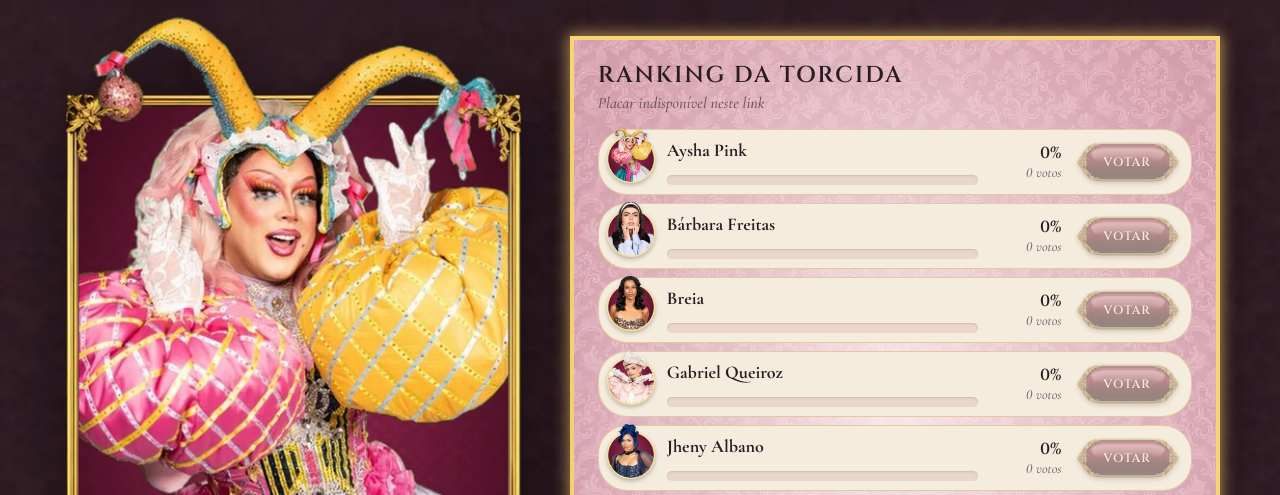
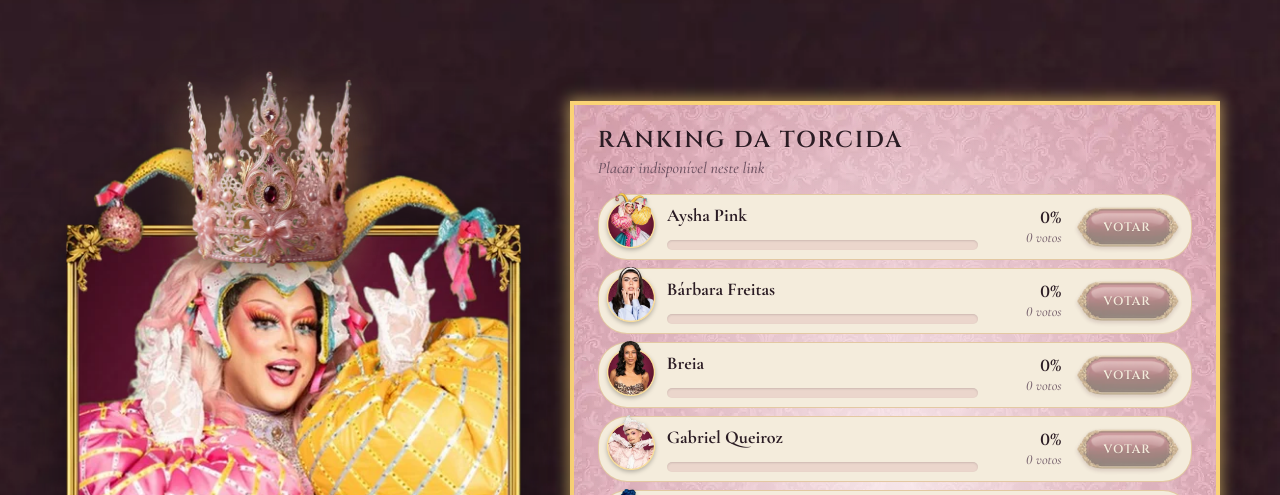
Before and after one commit to danielcotrim1-cyber/corrida-da-corrida, a plain HTML site: page index.html in a window 1280 px wide. Shown: the part 267-762 px from the top of the page. Drawn offline with nearby package versions, Linux system fonts and the light colour scheme.

Commit message:
Coroa de cola quente 3D animada na cabeça da winner; remove card sem foto
Co-Authored-By: Claude Opus 5.5 <noreply@anthropic.com>
Claude-Session: https://claude.ai/code/session_01TSKXYpFVNA2GHbmrVgxUKd

```diff
--- a/index.html
+++ b/index.html
@@ -261,6 +261,16 @@ header.topo .logo-wrap{display:flex;align-items:center;gap:14px}
 .carta-x{position:absolute;top:10px;right:14px;background:none;border:0;font:400 30px/1 var(--serif);color:#5e1430;cursor:pointer}
 @media(max-width:600px){.carta-papel{padding:38px 22px 28px}.carta h2{font-size:18px}.carta-btn svg{width:50px;height:38px}.carta-btn span{font-size:9px}}
 .lk .tag{justify-self:start}.lk.fone .bar{width:100%}.lk.fone .ln{width:100%}.lk.fone .vote{width:100%}.lk.fone.top .ph img{filter:drop-shadow(0 0 10px rgba(250,211,118,.9)) drop-shadow(0 14px 22px rgba(43,12,24,.45))}
+/* coroa 3D flutuando na cabeça da winner */
+.retrato-q{position:relative;margin-top:clamp(70px,11vw,130px)!important}
+section.coroa{overflow:visible;overflow-x:clip}
+.coroa3d{position:absolute;width:36%;z-index:3;transform:translate(-50%,-80%);pointer-events:none;perspective:600px}
+.coroa3d img{display:block;width:100%;height:auto;transform-origin:50% 90%;animation:coroaFlutua 4.2s ease-in-out infinite;filter:drop-shadow(0 10px 14px rgba(43,12,24,.55)) drop-shadow(0 0 18px rgba(250,211,118,.45))}
+.coroa3d i{position:absolute;width:10px;height:10px;border-radius:50%;background:radial-gradient(circle,#fff 0 20%,rgba(255,236,190,.9) 35%,transparent 70%);opacity:0;animation:brilho 2.8s ease-in-out infinite}
+.coroa3d i:nth-of-type(1){left:48%;top:6%}.coroa3d i:nth-of-type(2){left:22%;top:38%;animation-delay:.9s}.coroa3d i:nth-of-type(3){left:76%;top:30%;animation-delay:1.8s}
+@keyframes coroaFlutua{0%,100%{transform:translateY(0) rotateY(-14deg) rotateZ(-3deg)}25%{transform:translateY(-7%) rotateY(0deg) rotateZ(0deg)}50%{transform:translateY(-2%) rotateY(14deg) rotateZ(3deg)}75%{transform:translateY(-8%) rotateY(0deg) rotateZ(0deg)}}
+@keyframes brilho{0%,100%{opacity:0;transform:scale(.3)}50%{opacity:1;transform:scale(1.6)}}
+@media(prefers-reduced-motion:reduce){.coroa3d img,.coroa3d i{animation:none}}
 </style>
 
 </head>
@@ -387,6 +397,9 @@ const CAST=[
  {id:"talitah",name:"Talitah Sampaio Girls",ig:"sampaiogirls",st:"in"}
 ];
 const PEDRA={paizinho:"assets/paizinho-pedra.webp",peter:"assets/peter-pedra.webp",rhanyane:"assets/rhanyane-pedra.webp"}; /* eliminadas petrificadas no elenco */
+/* coroa de cola quente 3D na cabeça de quem lidera · x/y = topo da cabeça em % do retrato */
+const CABECA={aysha:[45,12],barbara:[47,4],breia:[48,3],gabriel:[52,3],jheny:[45,3],latyffa:[48,3],matthel:[45,10],peter:[38,3],rhanyane:[45,5],paizinho:[47,3],sttefone:[47,4],talitah:[50,12]};
+const coroaEm=id=>{const [x,y]=CABECA[id]||[50,4];return `<span class="coroa3d" style="left:${x}%;top:${y}%" aria-hidden="true"><img src="assets/coroa.webp" alt=""><i></i><i></i><i></i></span>`};
 const PHOTOS={ /* retrato: capa (com moldura já aplicada) · icone: avatar redondo do ranking */
  aysha:{retrato:"assets/aysha-retrato.webp?v=2",icone:"assets/aysha-icone.webp?v=2"},
  barbara:{retrato:"assets/barbara-retrato.webp",icone:"assets/barbara-icone.webp"},
@@ -444,12 +457,12 @@ function renderCoroa(){const ids=alive(),open=now()<FINAL,{tot,list}=ranked("cor
  $("#coroaList").innerHTML=rows("coroa",ids,open);
  $("#coroaMeta").textContent=ready.coroa?`${fmt(tot)} votos até agora · ${ids.length} na disputa`:(db?"Carregando votos…":"Placar indisponível neste link");
  const lead=list[0],temVoto=lead&&lead.n,destaque=temVoto?lead.id:(ids.find(i=>PHOTOS[i]&&PHOTOS[i].retrato)||null);
- const quadro=id=>PHOTOS[id]&&PHOTOS[id].retrato?`<figure class="retrato-q"><img src="${PHOTOS[id].retrato}" alt="${esc(byId[id].name)}"></figure>`
+ const quadro=id=>PHOTOS[id]&&PHOTOS[id].retrato?`<figure class="retrato-q">${coroaEm(id)}<img src="${PHOTOS[id].retrato}" alt="${esc(byId[id].name)}"></figure>`
   :`<figure class="retrato-q vazio"><div class="quadro"><span>${id?initials(byId[id].name):"?"}</span></div></figure>`;
  $("#throne").innerHTML=quadro(destaque)+`<div class="placa"><b>${destaque?esc(byId[destaque].name):"A coroa está vaga"}</b><span>${temVoto?`lidera a torcida com ${Math.round(lead.n*100/tot)}% dos votos`:(destaque?"ainda sem votos · vote e coloque sua favorita aqui":"o primeiro voto decide quem senta aqui")}</span></div>`;
  $("#leaderTxt").textContent=lead&&lead.n?`Coroa: ${byId[lead.id].name} lidera`:"Coroa: ninguém lidera ainda";}
 const HANGER=`<svg viewBox="0 0 48 48" fill="none" stroke="currentColor" stroke-width="2.5" stroke-linecap="round" stroke-linejoin="round" aria-hidden="true"><path d="M20 14a4 4 0 1 1 6 3.5c-1.3.8-2 1.8-2 3.5v1L6 34h36L24 22"/></svg>`;
-function voteCards(w,poll,ids,imgs,open,o){o=o||{};const {tot,list}=ranked(poll,ids),lead=list[0]&&list[0].n?list[0].id:null,c0=counts[poll],r=w.real||{};
+function voteCards(w,poll,ids,imgs,open,o){o=o||{};if(Object.keys(imgs).length)ids=ids.filter(id=>imgs[id]);const {tot,list}=ranked(poll,ids),lead=list[0]&&list[0].n?list[0].id:null,c0=counts[poll],r=w.real||{};
  return abc(ids).map(id=>{const n=c0[id]||0,p=tot?Math.round(n*100/tot):0,c=byId[id];
   const tag=o.fone?`<span class="tag out">No Flop</span>`:o.real?(r.prova===id?`<span class="tag">Venceu a prova</span>`:r.elim===id?`<span class="tag out">Eliminada</span>`:""):"";
   return `<li class="lk${o.fone?" fone":""}${imgs[id]?"":" semfoto"}${id===lead?" top":""}">${imgs[id]?`<div class="ph"><img src="${imgs[id]}" alt="${o.alt} de ${esc(c.name)}" loading="lazy"></div>`:""}<div class="nm">${esc(c.name)}</div>${tag}<div class="bar"><i style="width:${p}%"></i></div><div class="ln"><b>${p}%</b><span class="meta" style="margin:0">${fmt(n)} voto${n===1?"":"s"}</span></div><button type="button" class="vote" data-poll="${poll}" data-id="${id}" ${open&&canVote&&db?"":"disabled"} aria-label="Votar em ${esc(c.name)}">Votar</button></li>`}).join("")}
```
Also changed, not shown: assets/coroa.webp (added).
